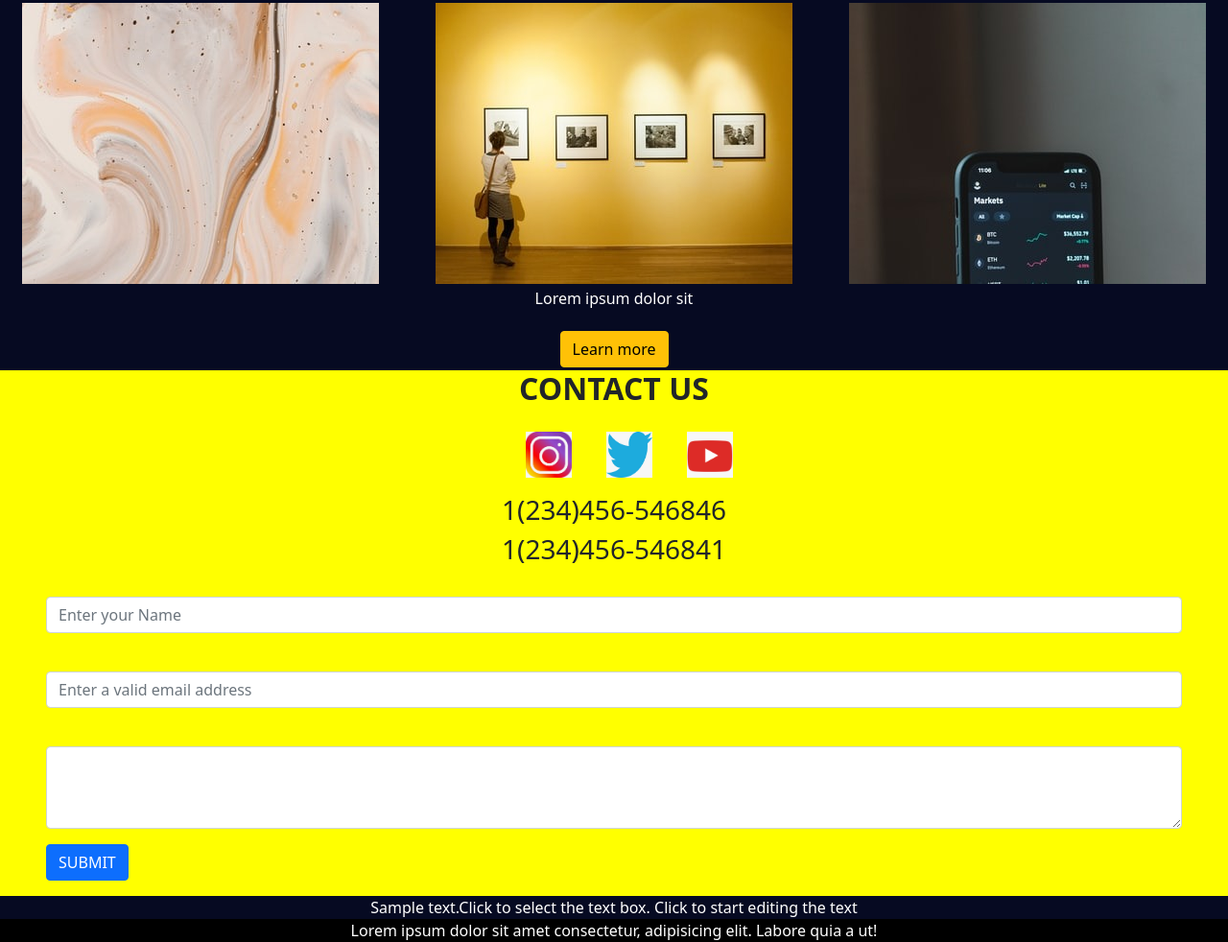
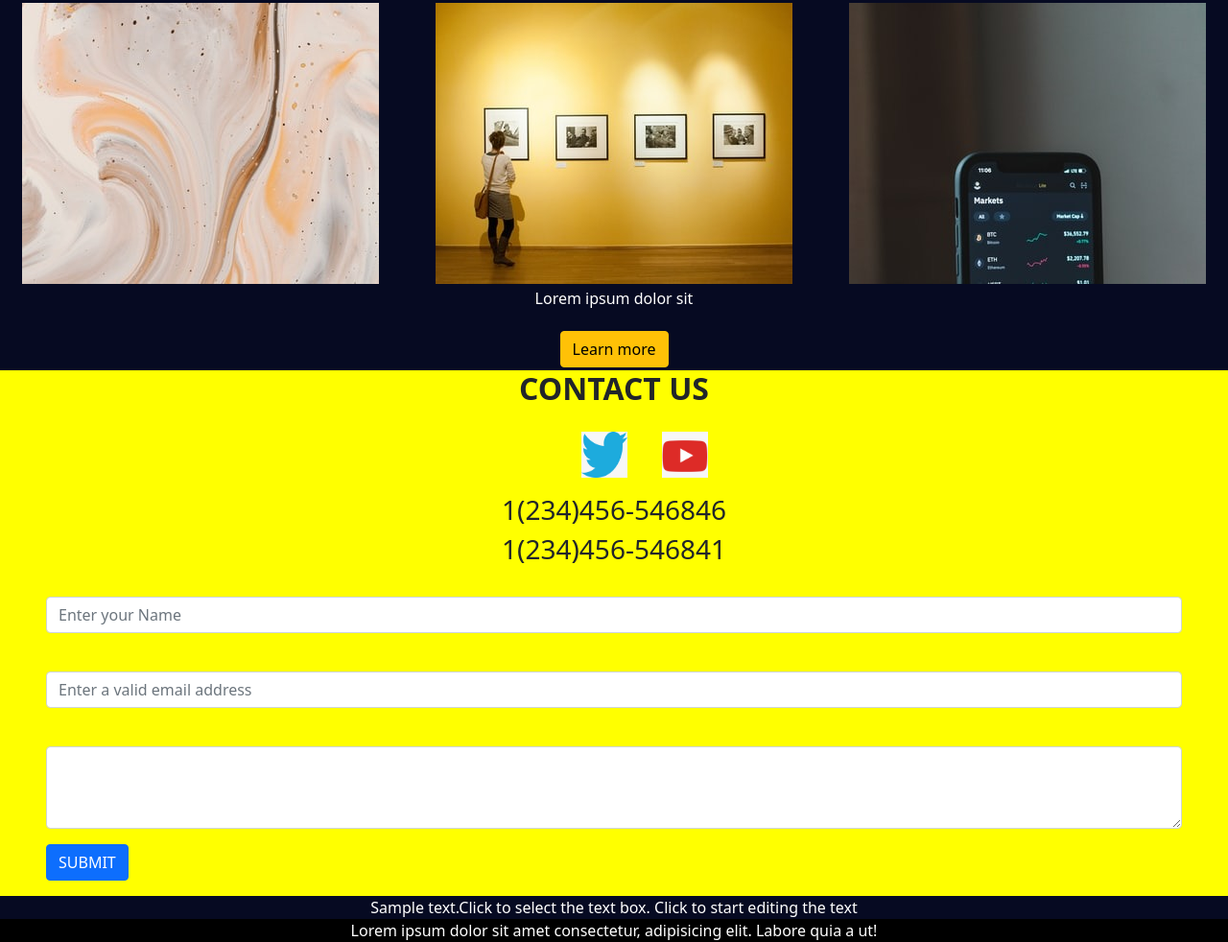
Before and after one commit to shraddhasshukla0301/Portfio_Website, a plain HTML site: page index.html in a window 1280 px wide. Shown: the part 2057-3039 px from the top of the page at 96% size. Drawn offline with nearby package versions, Linux system fonts and the light colour scheme; a script that the page names is missing.

Commit message:
Update index.html

```diff
--- a/index.html
+++ b/index.html
@@ -99,7 +99,7 @@
           <h2><b>CONTACT US</b></h2>
           <div class="symbols">
             <a href="https://www.facebook.com/login/" class="sym"></a>
-            <a href="https://instagram.com/saurabhtiwari5354?igshid=YmMyMTA2M2Y=" target="_blank"><img src="image/insta.jpeg" alt="" class="sym"></a>
+            <a href="https://www.instagram.com/" class="sym"></a>
             <a href="https://twitter.com/saurabh46253153?t=LZAywto-QuUOEk9KLM9IwQ&s=09" target="_blank"><img src="image/twitter.jpeg" alt="" class="sym"></a>
             <a href="https://www.youtube.com/" target="_blank"><img src="image/youtube.jpeg" alt="" class="sym"></a>
           </div>
```
